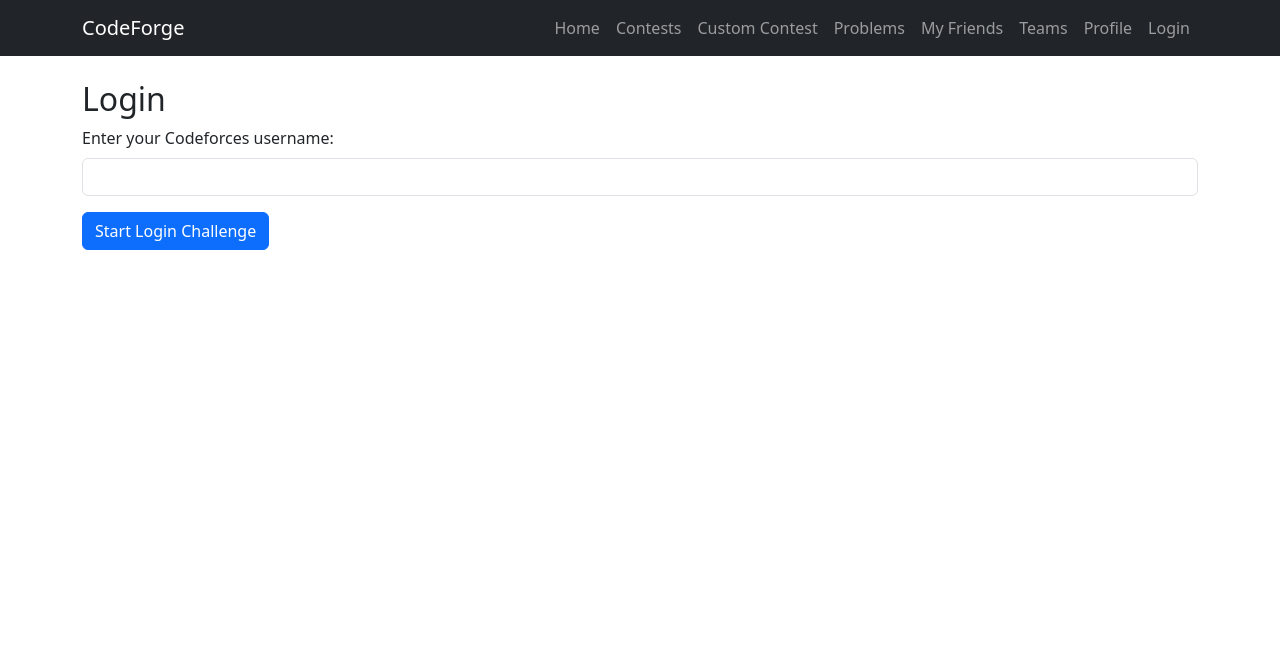
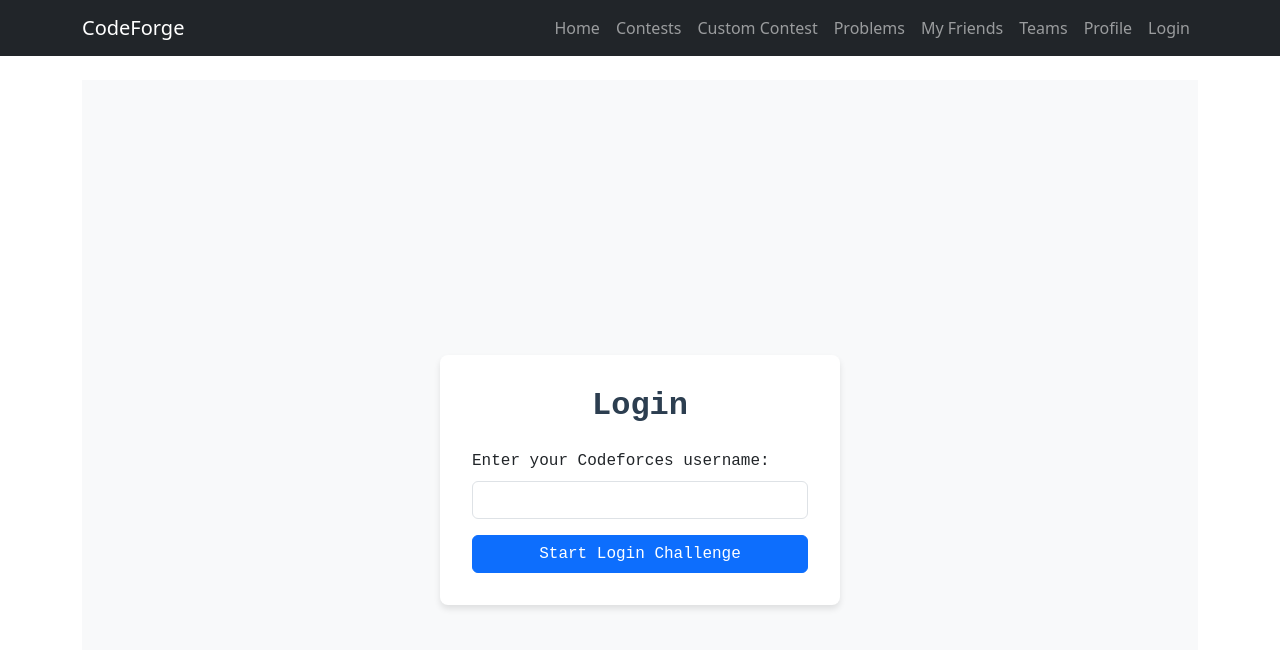
Before and after one commit to conjectureguy/CodeForge, a React (Create React App) app in the folder client/: page /login in a window 1280 px wide. Shown: the top 650 px of the page. Built offline with nearby package versions, Linux system fonts and the light colour scheme; no server answers.

Commit message:
login page styling

```diff
--- a/client/public/index.html
+++ b/client/public/index.html
@@ -3,6 +3,7 @@
   <head>
     <meta charset="utf-8" />
     <meta name="viewport" content="width=device-width, initial-scale=1" />
+    <link rel="stylesheet" href="https://fonts.googleapis.com/css2?family=Roboto+Mono:wght@400;500;700&display=swap">
     <title>Codeforces User Lookup</title>
   </head>
   <body>
--- /dev/null
+++ b/client/src/components/LoginPage.css
@@ -0,0 +1,58 @@
+/* Container styling for full-page centering and background */
+.login-container {
+    display: flex;
+    flex-direction: column;
+    align-items: center;
+    justify-content: center;
+    min-height: 100vh;
+    background-color: #f8f9fa;
+    font-family: 'Fira Code', 'Courier New', monospace;
+    padding: 20px;
+  }
+
+  /* Box styling for the login form */
+  .login-box {
+    background: #ffffff;
+    padding: 2rem;
+    border-radius: 8px;
+    box-shadow: 0 4px 6px rgba(0, 0, 0, 0.1);
+    width: 100%;
+    max-width: 400px;
+    animation: fadeIn 0.5s ease-out, slideIn 0.5s ease-out;
+  }
+
+  /* Title styling */
+  .title {
+    color: #2c3e50;
+    text-align: center;
+    margin-bottom: 1.5rem;
+    font-weight: 600;
+  }
+
+  /* Button styling */
+  .login-button {
+    width: 100%;
+    padding: 0.75rem;
+    font-size: 1rem;
+    font-weight: 500;
+    transition: background-color 0.3s ease, transform 0.1s ease;
+  }
+
+  .login-button:hover {
+    transform: translateY(-1px);
+  }
+
+  .login-button:active {
+    transform: translateY(1px);
+  }
+
+  /* Keyframes for animations */
+  @keyframes fadeIn {
+    from { opacity: 0; }
+    to { opacity: 1; }
+  }
+
+  @keyframes slideIn {
+    from { transform: translateY(-20px); }
+    to { transform: translateY(0); }
+  }
--- a/client/src/components/LoginPage.js
+++ b/client/src/components/LoginPage.js
@@ -1,8 +1,8 @@
-// src/components/LoginPage.js
 import React, { useState } from 'react';
 import { Form, Button, Alert, Spinner } from 'react-bootstrap';
 import axios from 'axios';
 import { useNavigate } from 'react-router-dom';
+import './LoginPage.css';
 
 function LoginPage() {
     const [username, setUsername] = useState('');
@@ -60,8 +60,9 @@ function LoginPage() {
     };
 
     return (
-        <div>
-            <h2>Login</h2>
+        <div className="login-container">
+            <div className="login-box">
+                <h2 className="title">Login</h2>
                 {!challenge ? (
                     <Form onSubmit={startLogin}>
                         {error && <Alert variant="danger">{error}</Alert>}
@@ -73,19 +74,20 @@ function LoginPage() {
                                 onChange={(e) => setUsername(e.target.value)}
                             />
                         </Form.Group>
-                    <Button variant="primary" type="submit" disabled={loading}>
+                        <Button className="login-button" variant="primary" type="submit" disabled={loading}>
                             {loading ? <Spinner animation="border" size="sm" /> : 'Start Login Challenge'}
                         </Button>
                     </Form>
                 ) : (
                     <div>
                         {message && <Alert variant="info">{message}</Alert>}
-                    <Button variant="success" onClick={checkChallenge} disabled={checkLoading}>
+                        <Button className="login-button" variant="success" onClick={checkChallenge} disabled={checkLoading}>
                             {checkLoading ? <Spinner animation="border" size="sm" /> : 'Check Challenge'}
                         </Button>
                     </div>
                 )}
             </div>
+        </div>
     );
 }
 
```
Also changed, not shown: 1 other file (tests, documents, lock files or other folders). Lines whose indentation alone changed are shown as unchanged.
